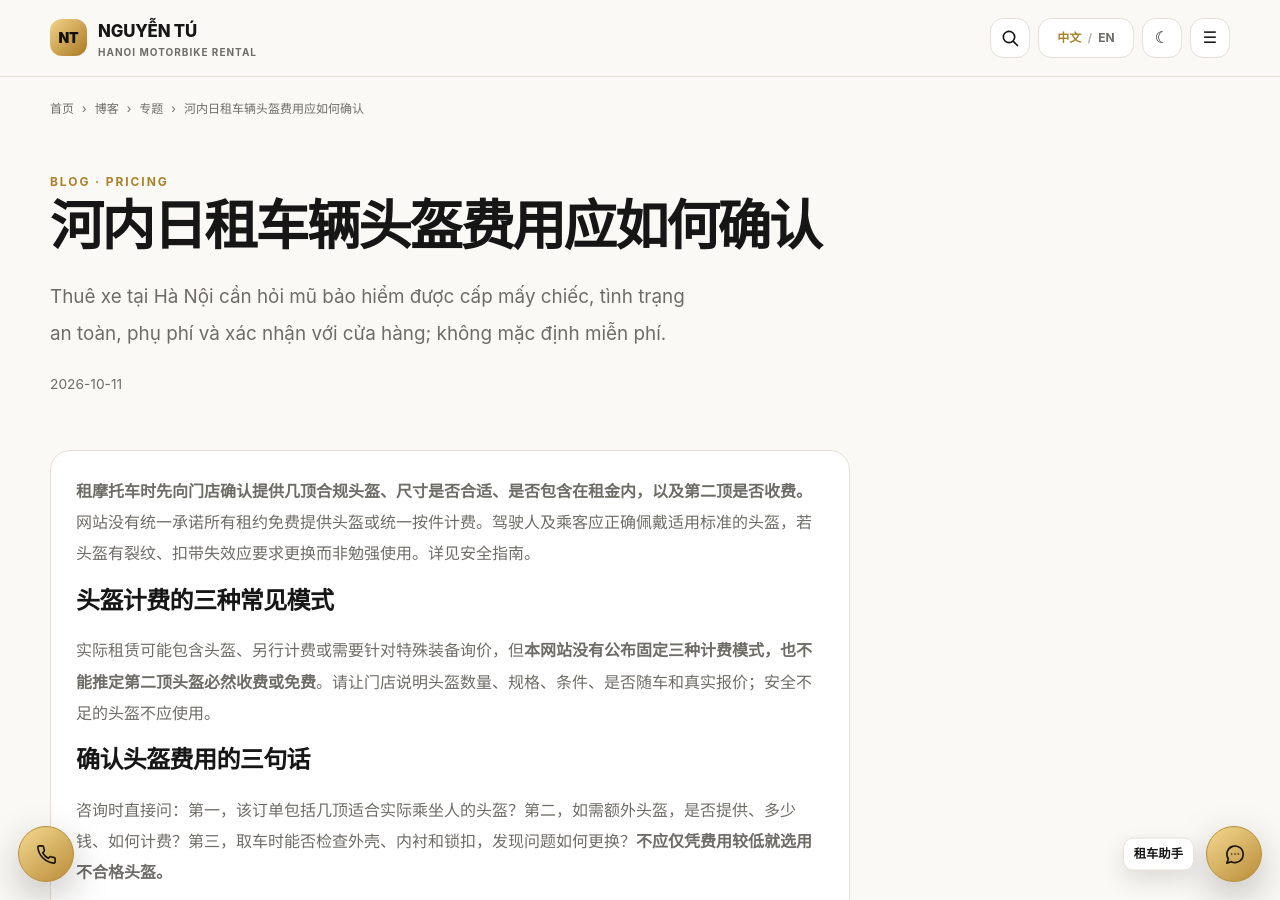
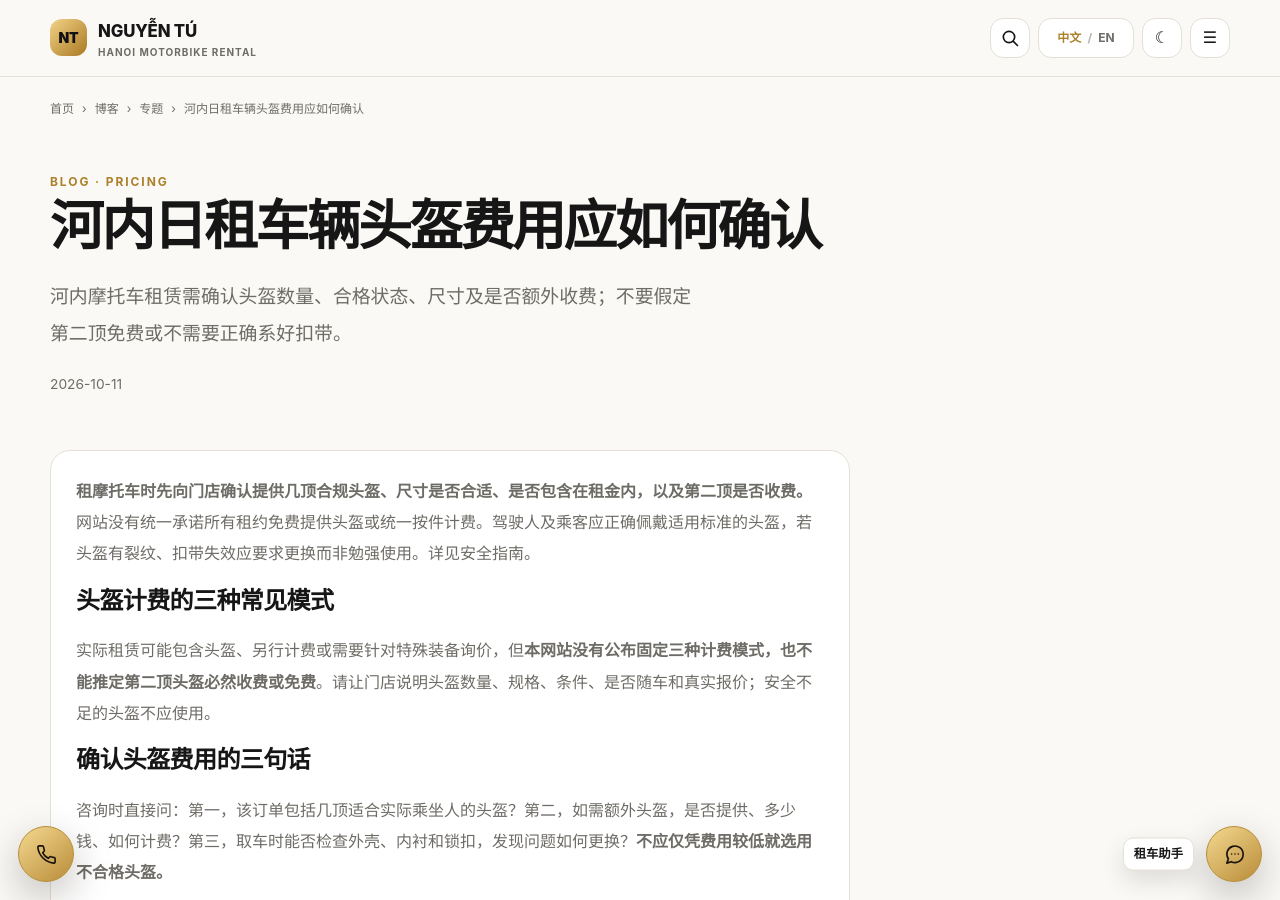
Before and after one commit to thuexemayhanoi/china, a Jekyll site: the page built from _posts/2026-10-11-hanoi-pricing-daily-22.md, in a window 1280 px wide and 900 px high. Built offline with Jekyll 4.4.1, drawn with Linux system fonts in a browser that asks for light colours.

Commit message:
seo(china): fix Chinese meta description for daily-22

```diff
--- a/_posts/2026-10-11-hanoi-pricing-daily-22.md
+++ b/_posts/2026-10-11-hanoi-pricing-daily-22.md
@@ -5,7 +5,7 @@
 subtopic: "daily"
 permalink: "/blog/hanoi-pricing-daily-22/"
 title: "河内日租车辆头盔费用应如何确认"
-description: "Thuê xe tại Hà Nội cần hỏi mũ bảo hiểm được cấp mấy chiếc, tình trạng an toàn, phụ phí và xác nhận với cửa hàng; không mặc định miễn phí."
+description: "河内摩托车租赁需确认头盔数量、合格状态、尺寸及是否额外收费；不要假定第二顶免费或不需要正确系好扣带。"
 last_modified_at: "2026-10-12"
 primary_keyword: "河内摩托车日租价格"
 date: "2026-10-11 18:13:23 +0700"
```
